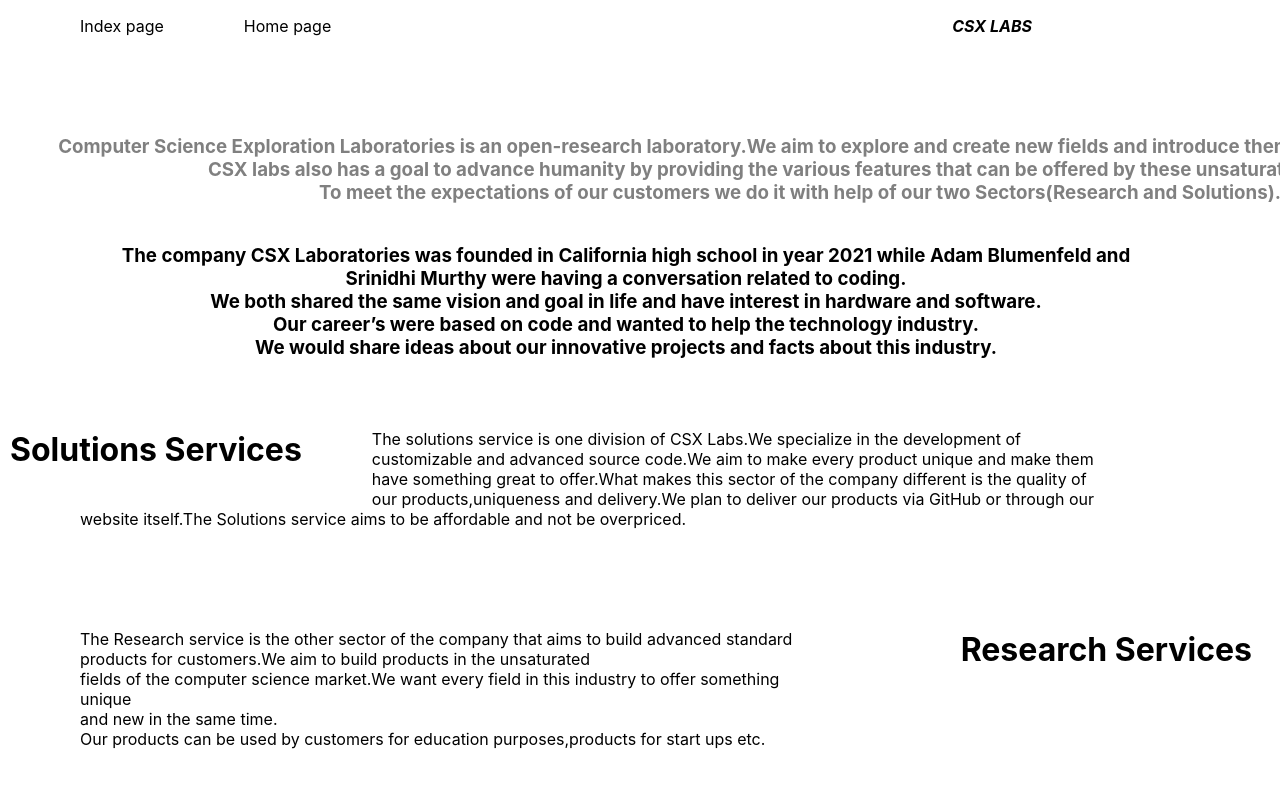
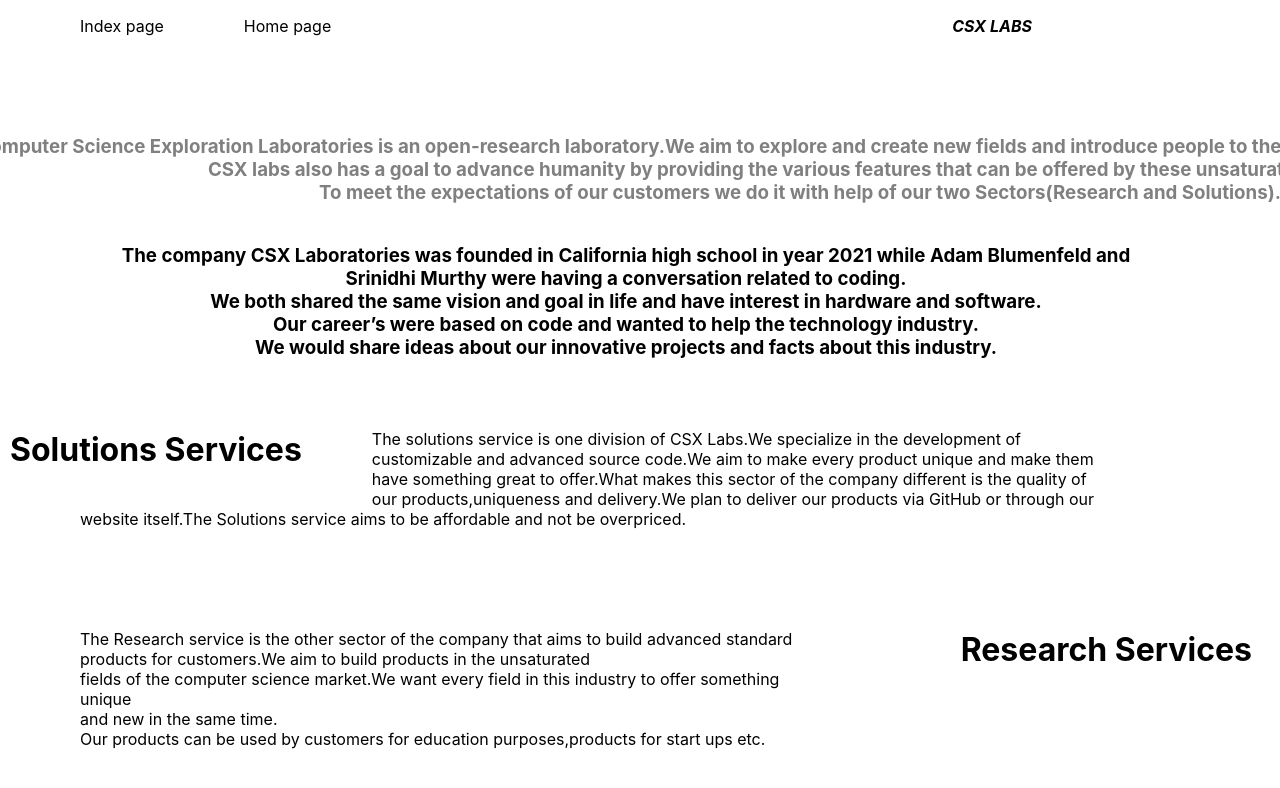
Before and after one commit to CSXL/csxlabs.org, a Next.js app in the folder frontend/: page /aboutus in a window 1280 px wide. Shown: the top 788 px of the page. Built offline with nearby package versions, Linux system fonts and the light colour scheme.

Commit message:
Update aboutus.tsx

```diff
--- a/frontend/pages/aboutus.tsx
+++ b/frontend/pages/aboutus.tsx
@@ -27,7 +27,7 @@ function Aboutus() {
 
 
   <h3 id='maininfo' >
-       Computer Science Exploration Laboratories is an open-research laboratory.We aim to explore and create new fields and introduce them to the technology industry. <br/> CSX labs also has a goal to advance humanity by providing the various features that can be offered by these unsaturated markets. <br />To meet the expectations of our customers we do it with help of our two Sectors(Research and Solutions).
+       Computer Science Exploration Laboratories is an open-research laboratory.We aim to explore and create new fields and introduce people to these market of the technology industry. <br/> CSX labs also has a goal to advance humanity by providing the various features that can be offered by these unsaturated markets. <br />To meet the expectations of our customers we do it with help of our two Sectors(Research and Solutions).
 
   </h3>
   <h3 id='history'>
```
